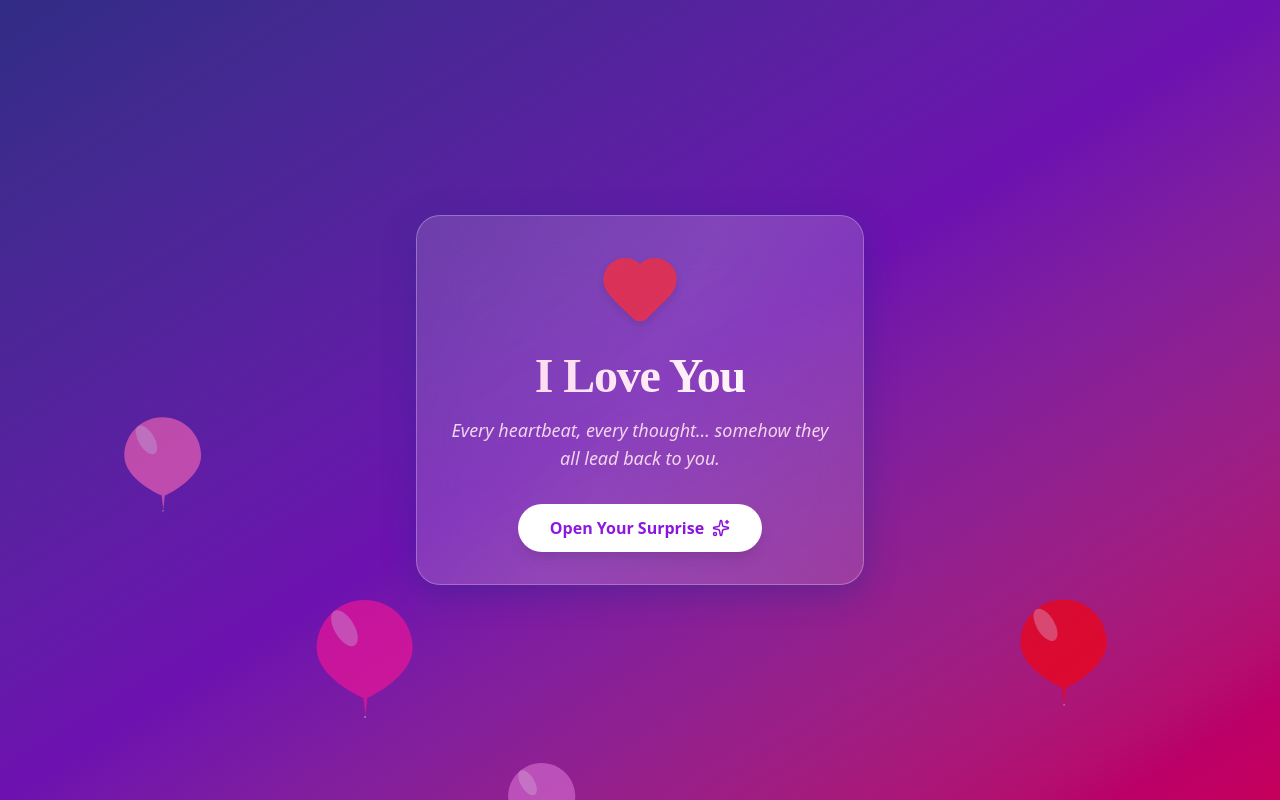
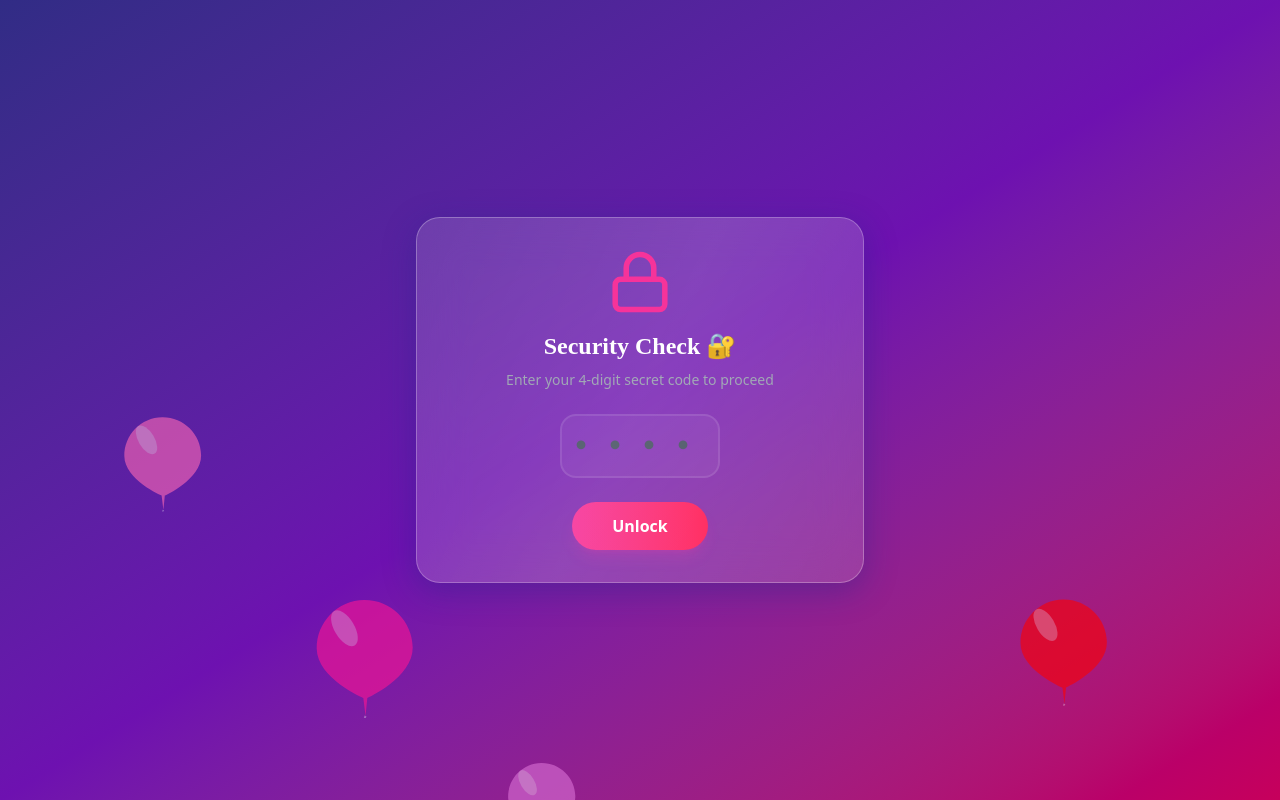
Before and after one commit to ruxy1212/val-site, a React (Vite) app: page / in a window 1280 px wide. Built offline with nearby package versions, Linux system fonts and the light colour scheme.

Commit message:
Change initial step to 0 and update password handling

```diff
--- a/src/App.tsx
+++ b/src/App.tsx
@@ -4,7 +4,8 @@ import { Heart, HeartCrack, Stars, Sparkles, RefreshCw, Lock, MessageCircleHeart
 import confetti from 'canvas-confetti';
 
 // --- Types ---
-type Step = 1 | 2 | 3 | 4 | 5 | 6 | 7;
+type Step = 0 | 1 | 2 | 3 | 4 | 5 | 6 | 7;
+const pwd = "1226";
 
 // --- Feedback Messages ---
 const FEEDBACKS = {
@@ -170,12 +171,13 @@ const generatePoem = async (apiKey: string) => {
 // --- Main App ---
 
 export default function App() {
-  const [step, setStep] = useState<Step>(1);
+  const [step, setStep] = useState<Step>(0);
   const [badBtnState, setBadBtnState] = useState({ scale: 1, x: 0, y: 0 });
   const [yesBtnState, setYesBtnState] = useState({ scale: 1, x: 0, y: 0, clicks: 0 });
   const [toastMessage, setToastMessage] = useState("");
   const [poem, setPoem] = useState<string>("");
   const [loadingPoem, setLoadingPoem] = useState(false);
+  const [pwdValue, setPwdValue] = useState("");
   const apiKey = ""; // API Key handled by environment
 
   // Reset states when changing steps
@@ -239,6 +241,17 @@ export default function App() {
     setTimeout(() => {
       setStep(1);
     }, 2500);
+  };
+
+  const handlePwdSubmit = () => {
+    if(pwd === pwdValue){
+      setToastMessage("Logged in successfully🔐");
+      setTimeout(() => {
+        setStep(1);
+      }, 2500);
+    } else {
+      setToastMessage("Wrong password, try again biko🔒");
+    }
   };
 
   const fetchPoem = async () => {
@@ -476,6 +489,46 @@ export default function App() {
           </GlassCard>
         )}
 
+        {/* STEP 0: Valentine decline */}
+{step === 0 && (
+  <GlassCard key="step0">
+    <motion.div
+      animate={{ scale: [1, 1.1, 1] }}
+      transition={{ repeat: Infinity, duration: 2 }}
+    >
+      <Lock className="w-16 h-16 text-pink-500 mx-auto mb-4" />
+    </motion.div>
+
+    <h2 className="text-2xl font-bold mb-2 font-[serif]">Security Check 🔐</h2>
+    <p className="text-gray-400 mb-6 text-sm">Enter your 4-digit secret code to proceed</p>
+
+    <div className="flex flex-col items-center gap-6">
+      <input
+        type="text"
+        maxLength={4}
+        placeholder="••••"
+        className="w-40 text-center text-3xl tracking-[1rem] py-3 bg-white/5 border-2 border-white/10 rounded-2xl focus:border-pink-500 outline-none transition-all font-mono placeholder:text-gray-600"
+        onChange={(e) => {
+          const val = e.target.value.replace(/\D/g, ''); // Only allow digits
+          setPwdValue(val);
+        }}
+        inputMode="numeric"
+      />
+
+      <div className="flex flex-col gap-3 w-full items-center">
+        <motion.button
+          whileHover={{ scale: 1.05 }}
+          whileTap={{ scale: 0.95 }}
+          onClick={handlePwdSubmit}
+          className="bg-gradient-to-r from-pink-500 to-rose-500 text-white font-bold py-3 px-10 rounded-full shadow-lg shadow-pink-500/20"
+        >
+          Unlock
+        </motion.button>
+      </div>
+    </div>
+  </GlassCard>
+)}
+
       </AnimatePresence>
     </div>
   );
```
